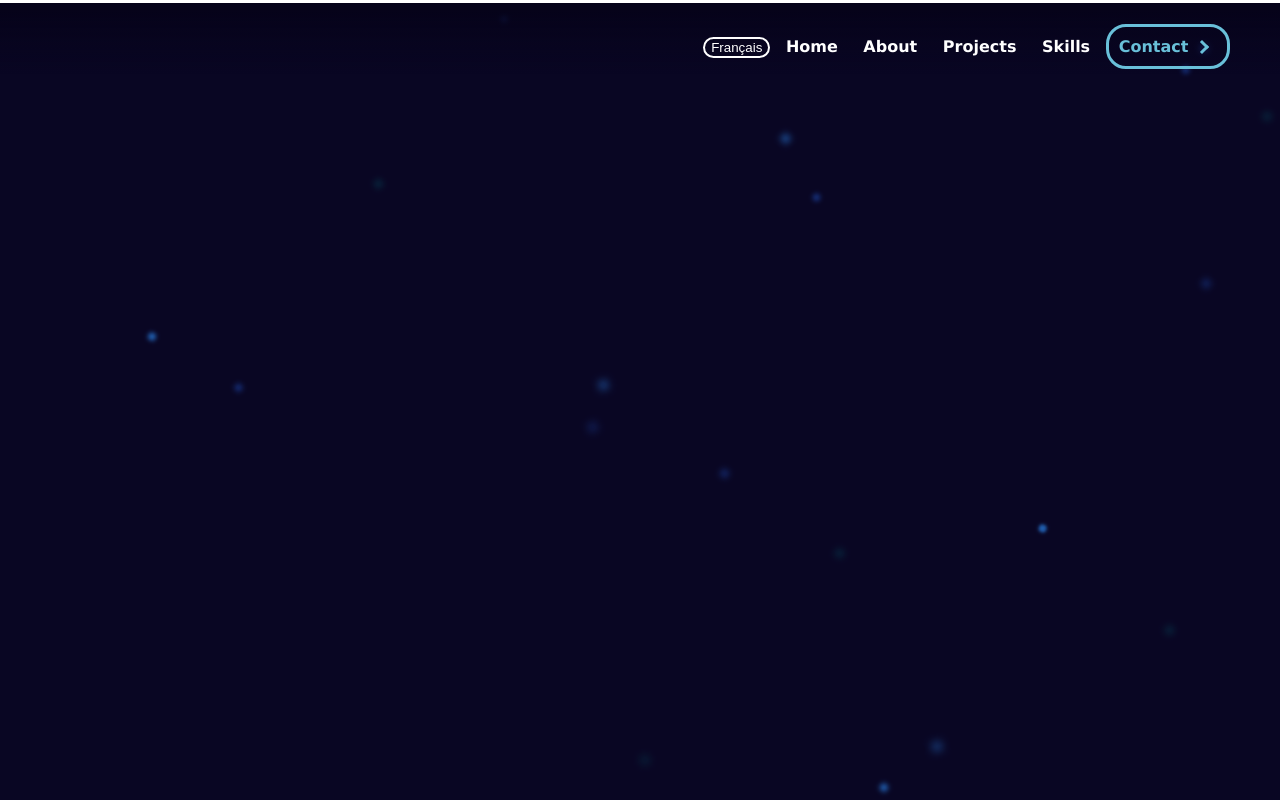
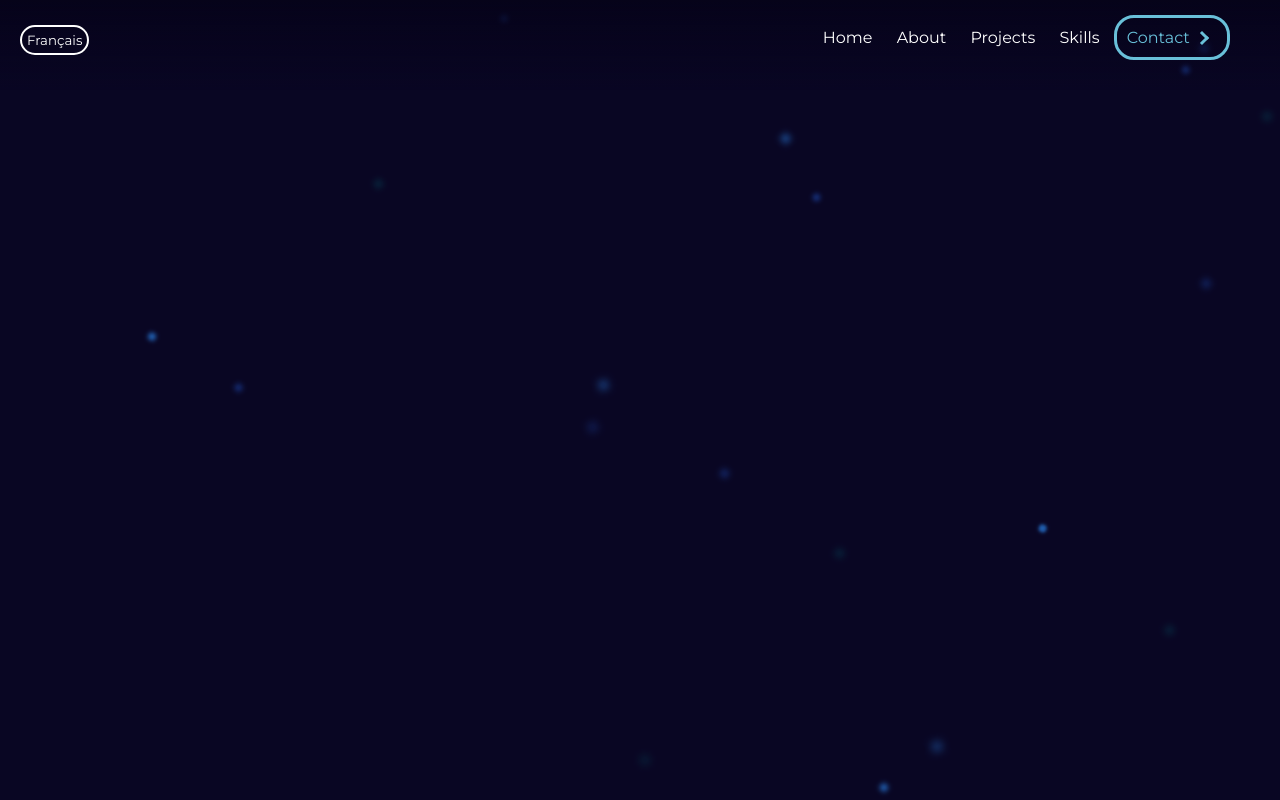
Before and after one commit to baptistereb/portfolio, a PHP site: page / in a window 1280 px wide. Run offline with PHP 8.4, Linux system fonts and the light colour scheme; data that the repository does not hold is empty.

Commit message:
Update CSS -> "Correction Header"

```diff
--- a/css/all.css
+++ b/css/all.css
@@ -1,4 +1,12 @@
+/*=============== GOOGLE FONTS ===============*/
+@import url("https://fonts.googleapis.com/css2?family=Montserrat:wght@400;500;600&display=swap");
+
+* {
+	margin: 0;
+	padding: 0;
+	font-family: 'Montserrat', sans-serif;
+}
+
 body {
-	font-family: 'Lucida Sans Unicode', 'Lucida Grande', sans-serif;
-	font-weight: bold;
+	/*font-family: 'Lucida Sans Unicode', 'Lucida Grande', sans-serif;*/
 }
--- a/css/index.css
+++ b/css/index.css
@@ -1,8 +1,11 @@
 header {
-    border-top: 3px solid white;
-    z-index: 0;
-    top: 0;
+    margin: -10px auto;
+    height: 100px;
     background: linear-gradient(#06031A 10%, 50%, transparent 100%); /*  090623  06031A  */
+}
+
+header nav {
+    padding-top: 20px; /* Pour descendre le menu par rapport au top*/
 }
 
 header nav ul form .menubutton {
@@ -10,9 +13,20 @@ header nav ul form .menubutton {
     border: 2px solid white;
     border-radius: 20px;
     color: white;
+    padding: 5px;
+    transition: 0.3s;
+}
+
+header nav ul form .menubutton:hover {
+    cursor: pointer;
+    transition: 0.3s;
+    transform: scale(1.1);
 }
 
 header nav .language_form {
+    position: absolute;
+    padding-top: 10px;
+    left: 20px;
     display: inline-block;
 }
 
@@ -37,6 +51,7 @@ header nav ul li.contact_button {
     border: 3px solid #69C0D9;
     border-radius: 20px;
     color: #69C0D9;
+    transition: 0.25s ease;
 }
 
 #arrow-right {
@@ -48,6 +63,11 @@ header nav ul li.contact_button {
     border-right: 3px solid #69C0D9;
     border-top: 3px solid #69C0D9;
     transform: rotate(45deg);
+    transition: 0.25s ease;
+}
+
+header ul li.button {
+    transition: 0.25s ease;
 }
 
 header ul li.button:hover {
--- a/index.php
+++ b/index.php
@@ -48,7 +48,7 @@ if(isset($_POST['language'])) {
 	<link rel="stylesheet" type="text/css" href="css/contact.css" />
 </head>
 <body>
-<div class="background" id="index">
+<section class="background" id="index">
 	<header>
 		<nav>
 			<ul>
@@ -100,19 +100,19 @@ if(isset($_POST['language'])) {
    <span></span>
    <span></span>
    <span></span>
-</div>
-<div class="about" id="about">
+</section>
+<section class="about" id="about">
 	test
-</div>
-<div class="project" id="project">
+</section>
+<section class="project" id="project">
 	test
-</div>
-<div class="contact" id="skill">
+</section>
+<section class="contact" id="skill">
 	test
-</div>
-<div class="contact" id="contact">
+</section>
+<section class="contact" id="contact">
 	test
-</div>
+</section>
 
 </body>
 </html>
```
